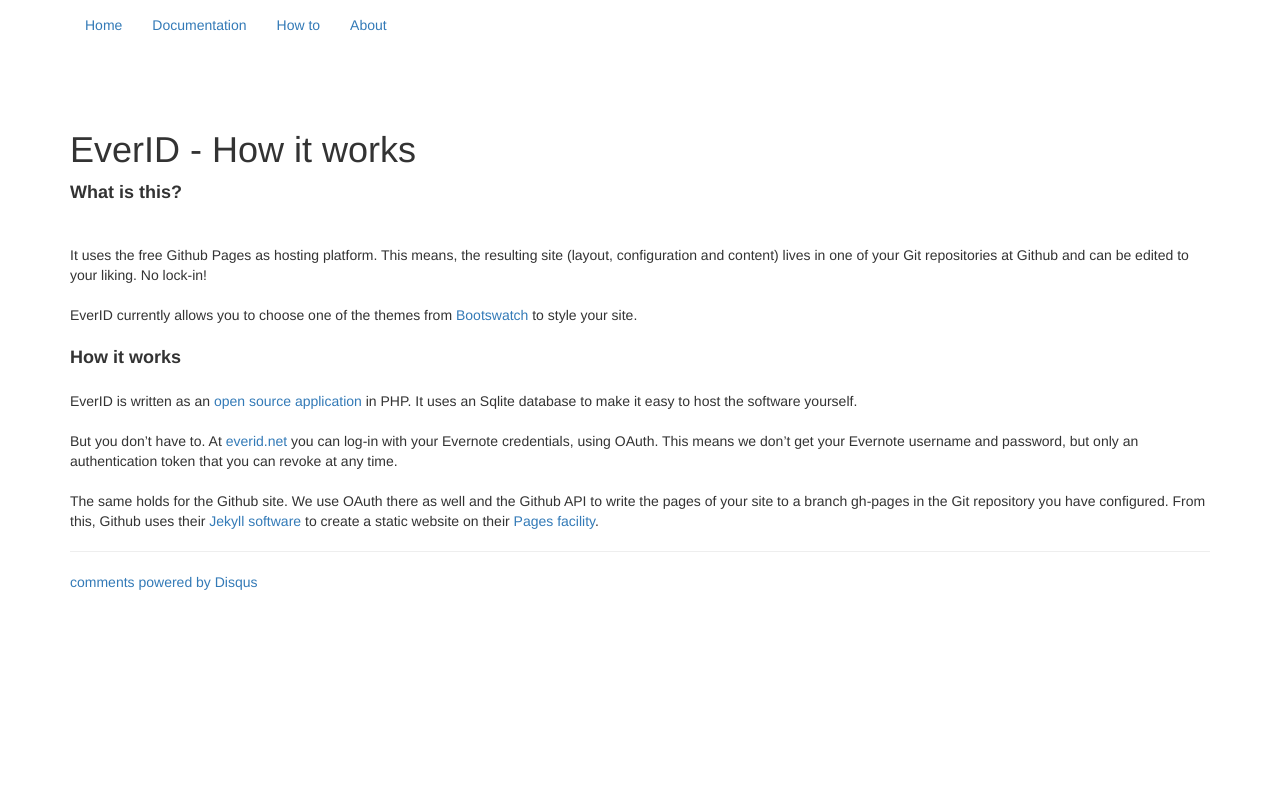
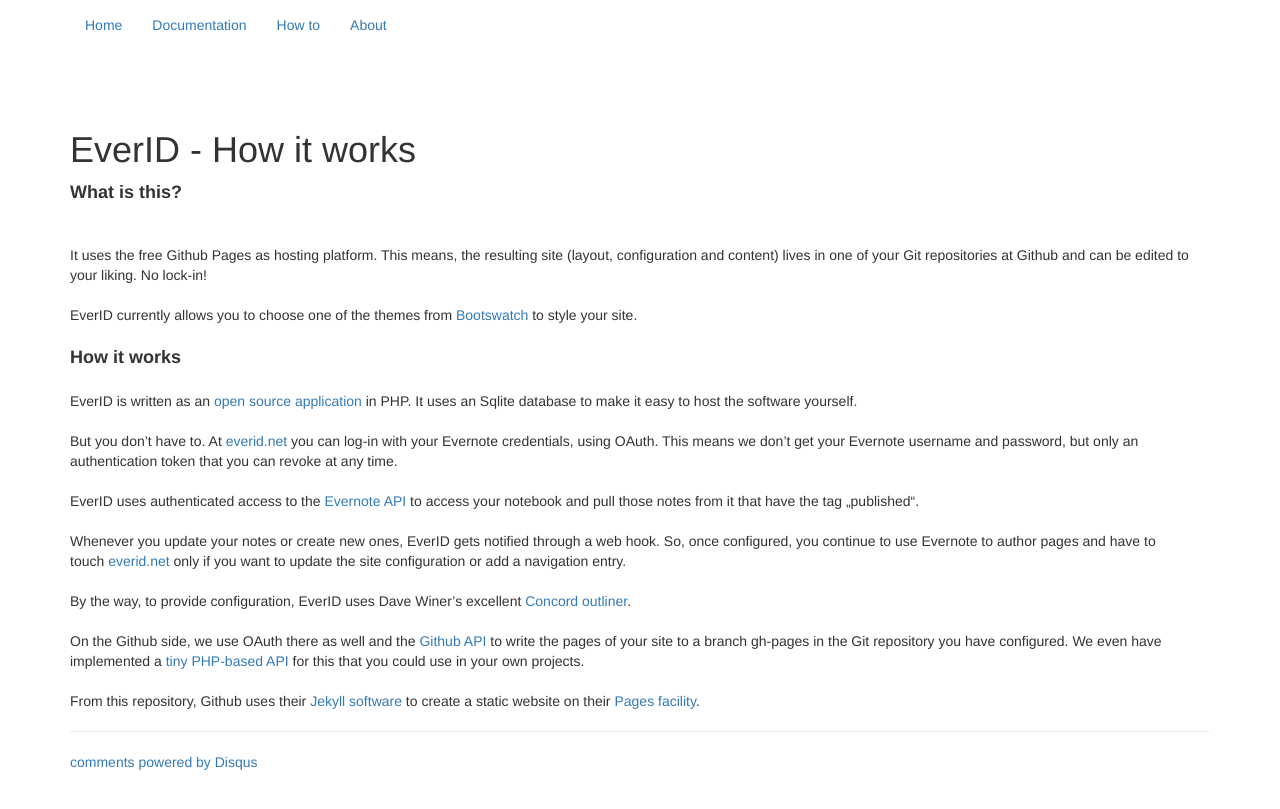
Before and after one commit to oschettler/everid, a Jekyll site: the page built from index.html, in a window 1280 px wide. Shown: the top 809 px of the page. Built offline with Jekyll 4.4.1, drawn with Linux system fonts in a browser that asks for light colours; nearby versions of some CDN libraries; comment, search, counter and statistics services are not loaded.

Commit message:
save index.html

```diff
--- a/index.html
+++ b/index.html
@@ -8,7 +8,6 @@ res:
 <h1>{{ page.title }}</h1>
 <div><span style="font-size: 18px;"><b>What is this?</b></span></div>
 <div><br/></div>
-<span style="-evernote-last-insertion-point:true;"/>
 <div><br/></div>
 <div>It uses the free Github Pages as hosting platform. This means, the resulting site (layout, configuration and content) lives in one of your Git repositories at Github and can be edited to your liking. No lock-in!</div>
 <div><br/></div>
@@ -20,4 +19,12 @@ res:
 <div><br/></div>
 <div>But you don’t have to. At <a href="https://everid.net">everid.net</a> you can log-in with your Evernote credentials, using OAuth. This means we don’t get your Evernote username and password, but only an authentication token that you can revoke at any time.</div>
 <div><br/></div>
-<div>The same holds for the Github site. We use OAuth there as well and the Github API to write the pages of your site to a branch gh-pages in the Git repository you have configured. From this, Github uses their <a href="http://jekyllrb.com/">Jekyll software</a> to create a static website on their <a href="http://pages.github.com/">Pages facility</a>. </div>
+<div>EverID uses authenticated access to the <a href="http://dev.evernote.com/doc/">Evernote API</a> to access your notebook and pull those notes from it that have the tag „published“.</div>
+<div><br/></div>
+<div>Whenever you update your notes or create new ones, EverID gets notified through a web hook. So, once configured, you continue to use Evernote to author pages and have to touch <a href="https://everid.net">everid.net</a> only if you want to update the site configuration or add a navigation entry.</div>
+<div><br/></div>
+<div>By the way, to provide configuration, EverID uses Dave Winer’s excellent <a href="https://github.com/scripting/concord"><span style="-evernote-last-insertion-point:true;"/>Concord outliner</a>.</div>
+<div><br/></div>
+<div>On the Github side, we use OAuth there as well and the <a href="http://developer.github.com/v3/">Github API</a> to write the pages of your site to a branch gh-pages in the Git repository you have configured. We even have implemented a <a href="https://github.com/oschettler/everid/blob/master/github_api.php">tiny PHP-based API</a> for this that you could use in your own projects. </div>
+<div><br/></div>
+<div>From this repository, Github uses their <a href="http://jekyllrb.com/">Jekyll software</a> to create a static website on their <a href="http://pages.github.com/">Pages facility</a>. </div>
```
